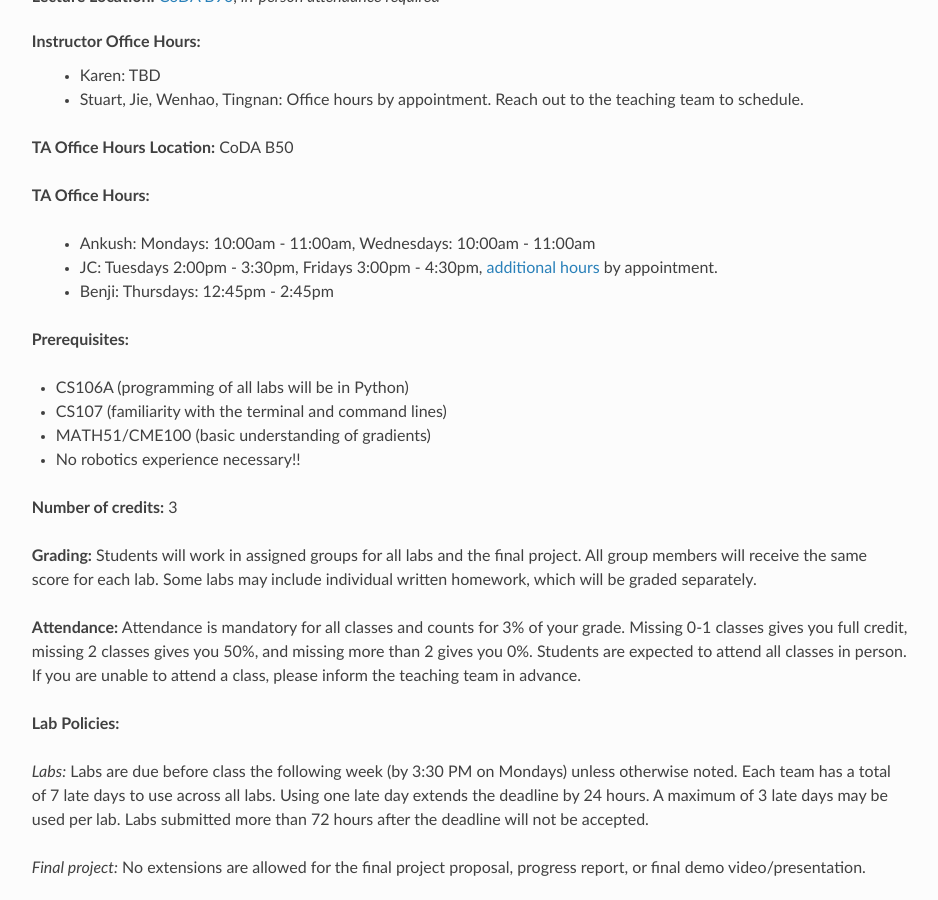
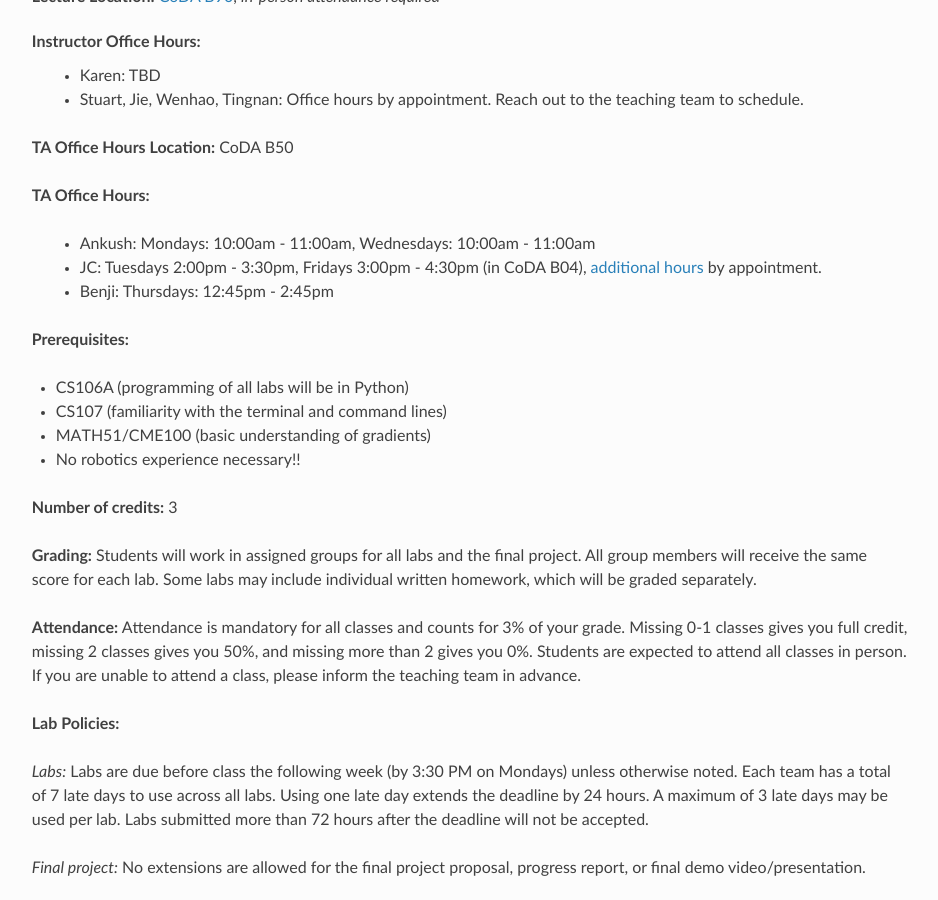
Before and after one commit to cs123-stanford/cs123-stanford, a Sphinx documentation site: the page built from docs/index.rst, in a window 1280 px wide and 900 px high, scrolled down 1359 px. Shown: the whole window, without its empty margins (320-1258 px from the left). Built offline with Sphinx 7.4.7 and the Read the Docs theme 3.1.0, drawn with Linux system fonts in a browser that asks for light colours.

Commit message:
Updates new OH location

```diff
--- a/docs/index.rst
+++ b/docs/index.rst
@@ -155,7 +155,7 @@
 **TA Office Hours:**
 
     * Ankush: Mondays: 10:00am - 11:00am, Wednesdays: 10:00am - 11:00am
-    * JC: Tuesdays 2:00pm - 3:30pm, Fridays 3:00pm - 4:30pm, `additional hours <https://calendly.com/jchu0822/cs-123-additional-oh>`_ by appointment.
+    * JC: Tuesdays 2:00pm - 3:30pm, Fridays 3:00pm - 4:30pm (in CoDA B04), `additional hours <https://calendly.com/jchu0822/cs-123-additional-oh>`_ by appointment.
     * Benji: Thursdays: 12:45pm - 2:45pm
 
 **Prerequisites:**
```
